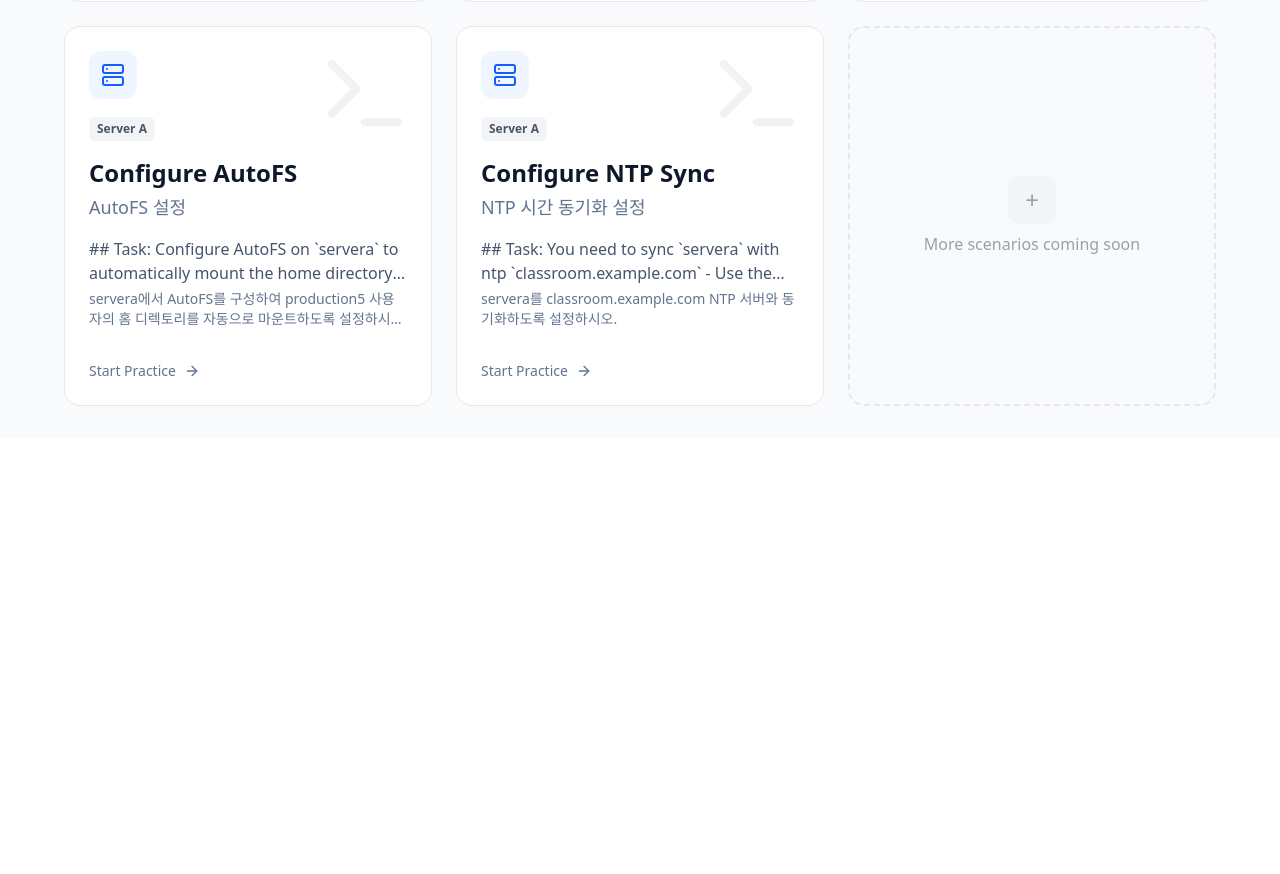
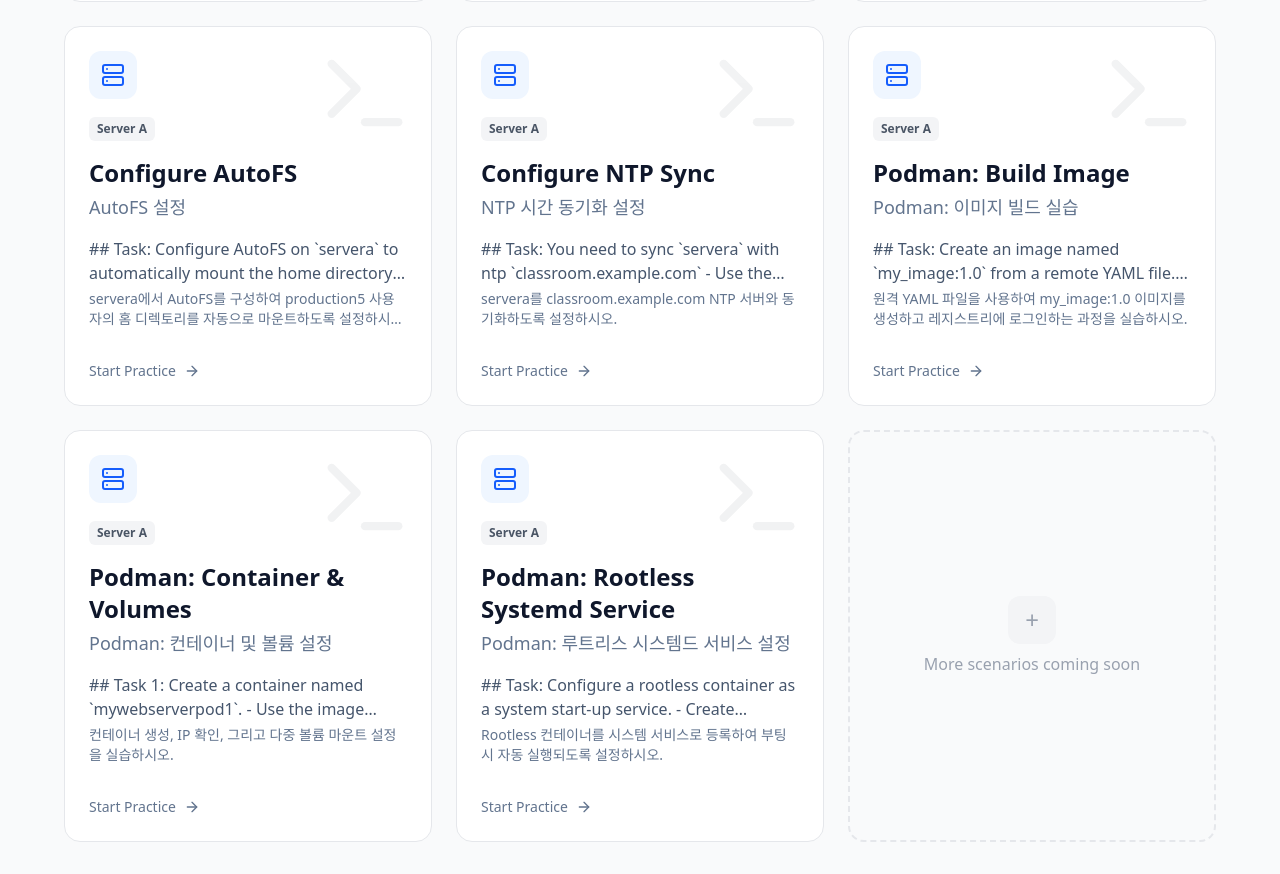
Before and after one commit to tacowasabii/RHCSA, a React (Vite) app: page / in a window 1280 px wide. Shown: the part 1442-2316 px from the top of the page. Before the commit the page ends 1880 px from the top, so only its background shows below. Built offline with nearby package versions, Linux system fonts and the light colour scheme.

Commit message:
feat: 8. container

```diff
--- a/src/data/problems.ts
+++ b/src/data/problems.ts
@@ -679,5 +679,191 @@
         command: 'systemctl enable chronyd-restricted.service'
       }
     ]
+  },
+  {
+    id: 'podman-image-building',
+    category: 'Server A',
+    title: 'Podman: Build Image',
+    titleKo: 'Podman: 이미지 빌드 실습',
+    description: `## Task: Create an image named \`my_image:1.0\` from a remote YAML file.
+
+- The URL for the definition file is: \`https://raw.githubusercontent.com/anishrana2001/Openshift/refs/heads/main/RHCSA-V.9.3/image_08-01.yaml\`
+- You must login to the registry: \`registry.lab.example.com:5000\`
+- Registry credentials: User: \`student\`, Password: \`redhat\``,
+    descriptionKo: '원격 YAML 파일을 사용하여 my_image:1.0 이미지를 생성하고 레지스트리에 로그인하는 과정을 실습하시오.',
+    scenarios: [
+      'Registry: registry.lab.example.com:5000',
+      'Image Name: my_image:1.0',
+      'YAML URL: https://raw.githubusercontent.com/anishrana2001/.../image_08-01.yaml'
+    ],
+    steps: [
+      {
+        id: 1,
+        instruction: 'Login to the private registry',
+        instructionKo: '프라이빗 레지스트리에 로그인하시오.',
+        command: 'podman login registry.lab.example.com:5000'
+      },
+      {
+        id: 2,
+        instruction: 'Download the image definition file (YAML)',
+        instructionKo: '이미지 정의 파일(YAML)을 다운로드하시오.',
+        command: 'wget https://raw.githubusercontent.com/anishrana2001/Openshift/refs/heads/main/RHCSA-V.9.3/image_08-01.yaml'
+      },
+      {
+        id: 3,
+        instruction: 'Build the image using the downloaded file',
+        instructionKo: '다운로드한 파일을 사용하여 이미지를 빌드하시오.',
+        command: 'podman build -t my_image:1.0 -f image_08-01.yaml'
+      },
+      {
+        id: 4,
+        instruction: 'Verify the newly created image',
+        instructionKo: '생성된 이미지를 확인하십시오.',
+        command: 'podman images'
+      }
+    ]
+  },
+  {
+    id: 'podman-container-basics',
+    category: 'Server A',
+    title: 'Podman: Container & Volumes',
+    titleKo: 'Podman: 컨테이너 및 볼륨 설정',
+    description: `## Task 1: Create a container named \`mywebserverpod1\`.
+- Use the image \`my_image:1.0\` created previously.
+- Identify the container's IP address and save it to \`/opt/container/question1.txt\`.
+
+## Task 2: Create a container named \`mywebserverpod3\`.
+- Use the image \`registry.lab.example.com:5000/rhel10/httpd-24\`.
+- Mount \`/opt/dir11\` to \`/opt/audio1\` (Persistent).
+- Mount \`/opt/dir22\` to \`/opt/video2\` (Persistent).`,
+    descriptionKo: '컨테이너 생성, IP 확인, 그리고 다중 볼륨 마운트 설정을 실습하시오.',
+    scenarios: [
+      'Image 1: my_image:1.0',
+      'Image 2: registry.lab.example.com:5000/rhel10/httpd-24',
+      'IP Save Path: /opt/container/question1.txt',
+      'Mounts: /opt/dir11 -> /opt/audio1, /opt/dir22 -> /opt/video2'
+    ],
+    steps: [
+      {
+        id: 1,
+        instruction: 'Run mywebserverpod1 container using my_image:1.0',
+        instructionKo: 'my_image:1.0 이미지를 사용하여 mywebserverpod1 컨테이너를 실행하시오.',
+        command: 'podman run -d --name mywebserverpod1 my_image:1.0'
+      },
+      {
+        id: 2,
+        instruction: 'Identify the IP address of mywebserverpod1',
+        instructionKo: '컨테이너의 IP 주소를 확인하시오.',
+        command: 'podman inspect mywebserverpod1 | grep IPAddress'
+      },
+      {
+        id: 3,
+        instruction: 'Save the IP address to /opt/container/question1.txt',
+        instructionKo: '확인된 IP 주소를 /opt/container/question1.txt에 저장하시오.',
+        command: 'echo "10.88.0.X" > /opt/container/question1.txt'
+      },
+      {
+        id: 4,
+        instruction: 'Run mywebserverpod3 with persistent volume mounts',
+        instructionKo: '두 개의 볼륨 마운트를 포함하여 mywebserverpod3 컨테이너를 실행하시오.',
+        command: 'podman run -d --name mywebserverpod3 -v /opt/dir11:/opt/audio1:Z -v /opt/dir22:/opt/video2:Z registry.lab.example.com:5000/rhel10/httpd-24'
+      }
+    ]
+  },
+  {
+    id: 'podman-systemd-service',
+    category: 'Server A',
+    title: 'Podman: Rootless Systemd Service',
+    titleKo: 'Podman: 루트리스 시스템드 서비스 설정',
+    description: `## Task: Configure a rootless container as a system start-up service.
+
+- Create directories \`/opt/dir10\` and \`/opt/dir20\` with owner \`student\`.
+- Enable user lingering for \`student\`.
+- Run a container named \`mycontainer12\` with volumes mounted to \`/opt/audio\` and \`/opt/video\`.
+- Use image \`registry.lab.example.com:5000/rhel10/httpd-24\`.
+- Generate and enable a systemd user service named \`mycontainer2.service\`.
+- The container must restart automatically on reboot.`,
+    descriptionKo: 'Rootless 컨테이너를 시스템 서비스로 등록하여 부팅 시 자동 실행되도록 설정하시오.',
+    scenarios: [
+      'User: student',
+      'Lingering: loginctl enable-linger student',
+      'Container Name: mycontainer12',
+      'Mounts: /opt/dir10 -> /opt/audio, /opt/dir20 -> /opt/video',
+      'Service Name: mycontainer2.service'
+    ],
+    steps: [
+      {
+        id: 1,
+        instruction: 'Create the host directories for volume mounting',
+        instructionKo: '볼륨 마운트를 위한 호스트 디렉토리들을 생성하시오.',
+        command: 'mkdir /opt/dir10 /opt/dir20'
+      },
+      {
+        id: 2,
+        instruction: 'Change ownership of the directories to the student user',
+        instructionKo: '디렉토리의 소유권을 student 사용자로 변경하시오.',
+        command: 'chown student:student /opt/dir10 /opt/dir20'
+      },
+      {
+        id: 3,
+        instruction: 'Set full permissions for the directories',
+        instructionKo: '디렉토리에 모든 권한(777)을 부여하시오.',
+        command: 'chmod 777 /opt/dir10 /opt/dir20'
+      },
+      {
+        id: 4,
+        instruction: 'Enable user lingering for student',
+        instructionKo: 'student 사용자에 대해 lingering을 활성화하시오.',
+        command: 'loginctl enable-linger student'
+      },
+      {
+        id: 5,
+        instruction: 'Login to the registry as the student user',
+        instructionKo: 'student 사용자로 레지스트리에 로그인하시오.',
+        command: 'podman login registry.lab.example.com:5000'
+      },
+      {
+        id: 6,
+        instruction: 'Run the container with persistent volumes',
+        instructionKo: '영구 볼륨을 사용하여 컨테이너를 실행하시오.',
+        command: 'podman run -d --name mycontainer12 -v /opt/dir10:/opt/audio:Z -v /opt/dir20:/opt/video:Z registry.lab.example.com:5000/rhel10/httpd-24'
+      },
+      {
+        id: 7,
+        instruction: 'Navigate to the systemd user configuration directory',
+        instructionKo: '시스템드 사용자 설정 디렉토리로 이동하시오. (없을 시 생성)',
+        command: 'mkdir -p ~/.config/systemd/user && cd ~/.config/systemd/user'
+      },
+      {
+        id: 8,
+        instruction: 'Generate the systemd service file from the container',
+        instructionKo: '실행 중인 컨테이너를 기반으로 시스템드 서비스 파일을 생성하시오.',
+        command: 'podman generate systemd --name mycontainer12 --new --files'
+      },
+      {
+        id: 9,
+        instruction: 'Reload the user systemd daemon',
+        instructionKo: '사용자 시스템드 데몬을 재로드하시오.',
+        command: 'systemctl --user daemon-reload'
+      },
+      {
+        id: 10,
+        instruction: 'Enable the container service',
+        instructionKo: '컨테이너 서비스를 활성화(enable) 하시오.',
+        command: 'systemctl --user enable container-mycontainer12.service'
+      },
+      {
+        id: 11,
+        instruction: 'Start the container service',
+        instructionKo: '컨테이너 서비스를 시작(start) 하시오.',
+        command: 'systemctl --user start container-mycontainer12.service'
+      },
+      {
+        id: 12,
+        instruction: 'Verify the service status',
+        instructionKo: '서비스 상태를 최종 확인하시오.',
+        command: 'systemctl --user status container-mycontainer12.service'
+      }
+    ]
   }
 ];
```
